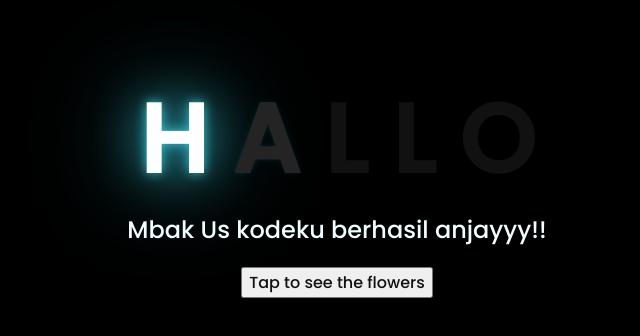
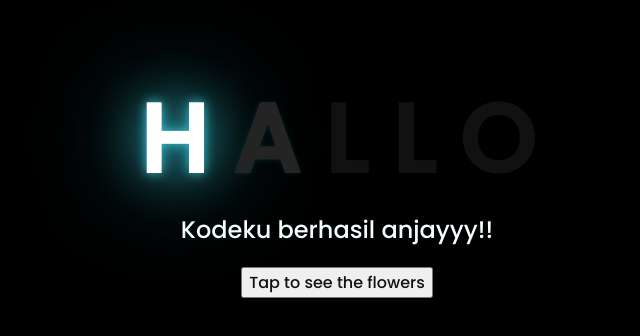
Before and after one commit to yuniarii/bunga-1, a plain HTML site: page index.html in a window 1280 px wide. Shown: the part 226-562 px from the top of the page, without its empty margins (311-951 px from the left). Drawn offline with Linux system fonts and the light colour scheme.

Commit message:
Update index.html

```diff
--- a/index.html
+++ b/index.html
@@ -18,7 +18,7 @@
         <span>O</span>
     </div>
     <div class="description">
-        <span>Mbak Us kodeku berhasil anjayyy!!</span>
+        <span>Kodeku berhasil anjayyy!!</span>
     </div>
     <div class="button">
         <button>
```
